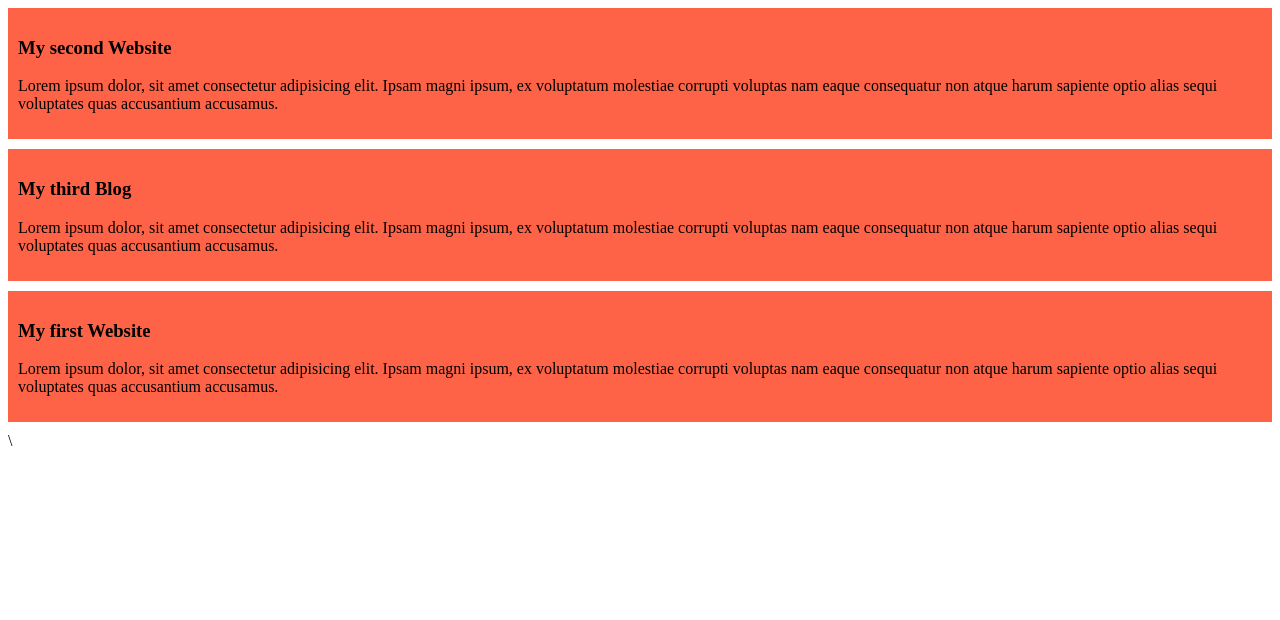
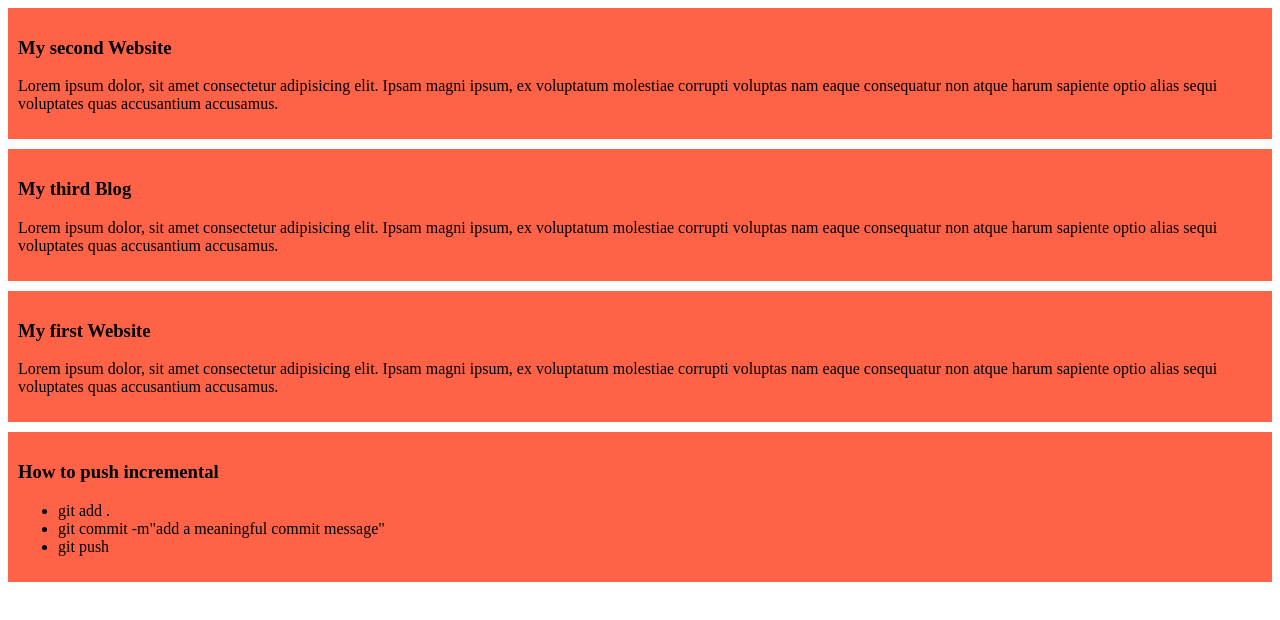
Before and after one commit to jahidhasanjh/my-simple-website, a plain HTML site: page index.html in a window 1280 px wide. Drawn offline with Linux system fonts and the light colour scheme.

Commit message:
added a list to push code

```diff
--- a/index.html
+++ b/index.html
@@ -18,6 +18,14 @@
 <div>
     <h3>My first Website</h3>
     <p>Lorem ipsum dolor, sit amet consectetur adipisicing elit. Ipsam magni ipsum, ex voluptatum molestiae corrupti voluptas nam eaque consequatur non atque harum sapiente optio alias sequi voluptates quas accusantium accusamus.</p>
-</div>\
+</div>
+<div>
+  <h3>How to push incremental</h3>
+  <ul>
+    <li>git add .</li>
+    <li>git commit -m"add a meaningful commit message"</li>
+    <li>git push</li>
+  </ul>
+</div>
 </body>
 </html>
```
